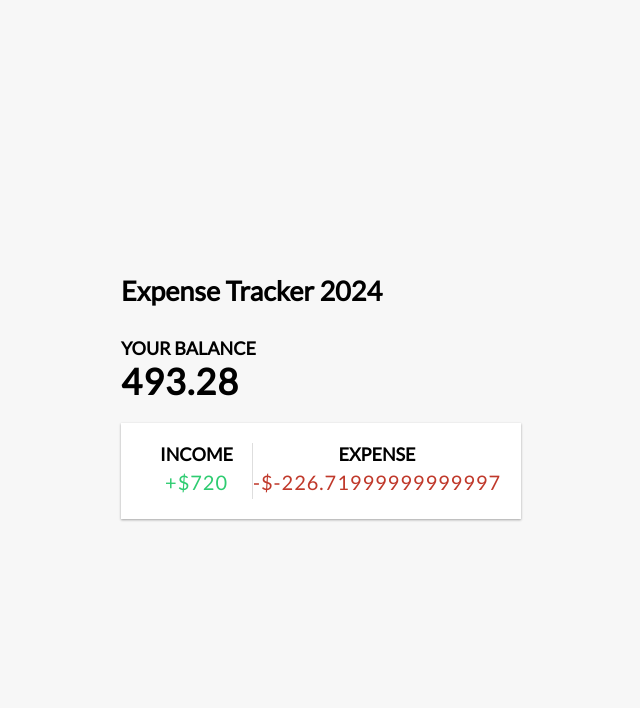
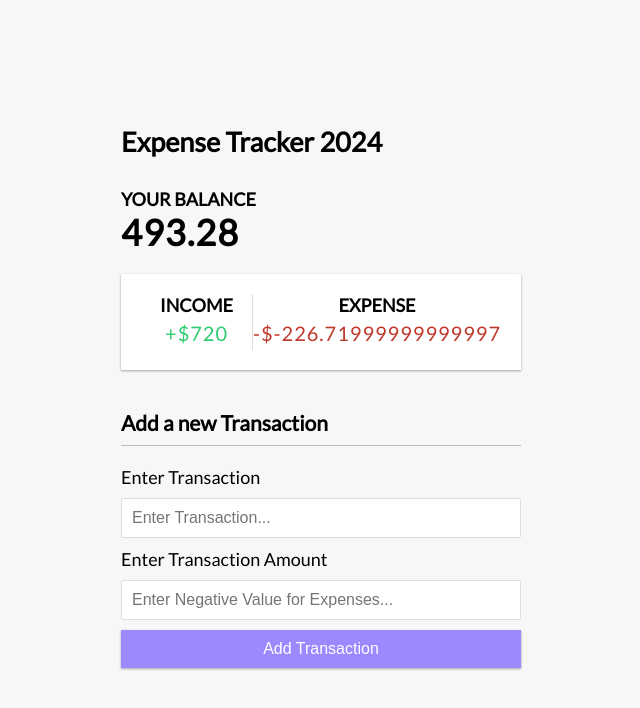
Before and after one commit to Lesqui10/homework4, a Vue app: page / in a window 1280 px wide. Shown: the top 708 px of the page, without its empty margins (319-959 px from the left). Built offline with nearby package versions, Linux system fonts and the light colour scheme.

Commit message:
Finished addtransaction component

```diff
--- a/src/App.vue
+++ b/src/App.vue
@@ -2,6 +2,7 @@
   import Header from './components/Header.vue';
   import Balance from './components/Balance.vue';
   import IncomeExpenses from './components/IncomeExpenses.vue';
+  import AddTransaction from './components/AddTransaction.vue';
   import {ref, computed} from 'vue'
 
   const transactions = ref([
@@ -41,6 +42,7 @@
   <div class="container">
     <Balance :total="sum"></Balance>
     <IncomeExpenses :income="moneyIn" :expense="moneyOut"></IncomeExpenses>
+    <AddTransaction></AddTransaction>
   </div>
 
 
--- /dev/null
+++ b/src/components/AddTransaction.vue
@@ -0,0 +1,41 @@
+<script setup>
+    import {ref, defineEmits} from 'vue'
+    const text = ref('')
+    const amount = ref('')
+
+    const emit = defineEmits([
+        'transactionSubmitted'
+    ])
+
+    const onSubmit = () =>{
+        const transactionData = {
+            text: text.value,
+            amount: parseFloat(amount.value),
+        }
+        emit('transactionSubmitted', transactionData)
+
+        text.value = ''
+        amount.value = ''
+    }
+
+
+</script>
+
+<template>
+    <h3>Add a new Transaction</h3>
+    <form id="form" @submit.prevent="onSubmit">
+        <div class="form-control">
+            <label for="text">Enter Transaction</label>
+            <input type="text" id="text" v-model="text" placeholder="Enter Transaction..."></input>
+
+        </div>
+        <div class="form-control">
+            <label for="amount">Enter Transaction Amount</label>
+            <input type="text" id="amount" v-model="amount" placeholder="Enter Negative Value for Expenses..."></input>
+
+        </div>
+        <button class="btn">Add Transaction</button>
+    </form>
+
+
+</template>
```
